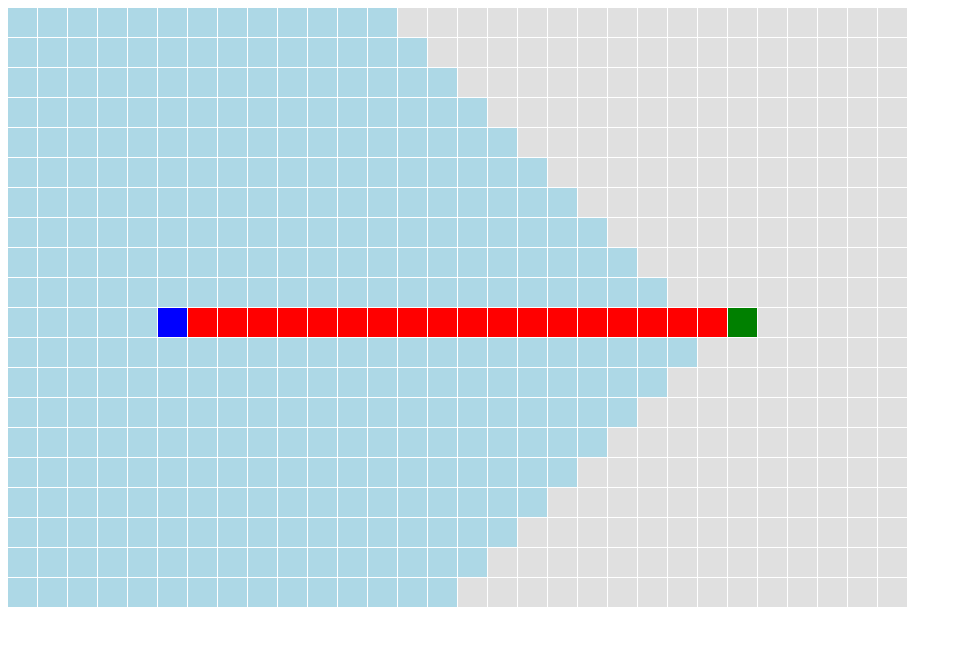
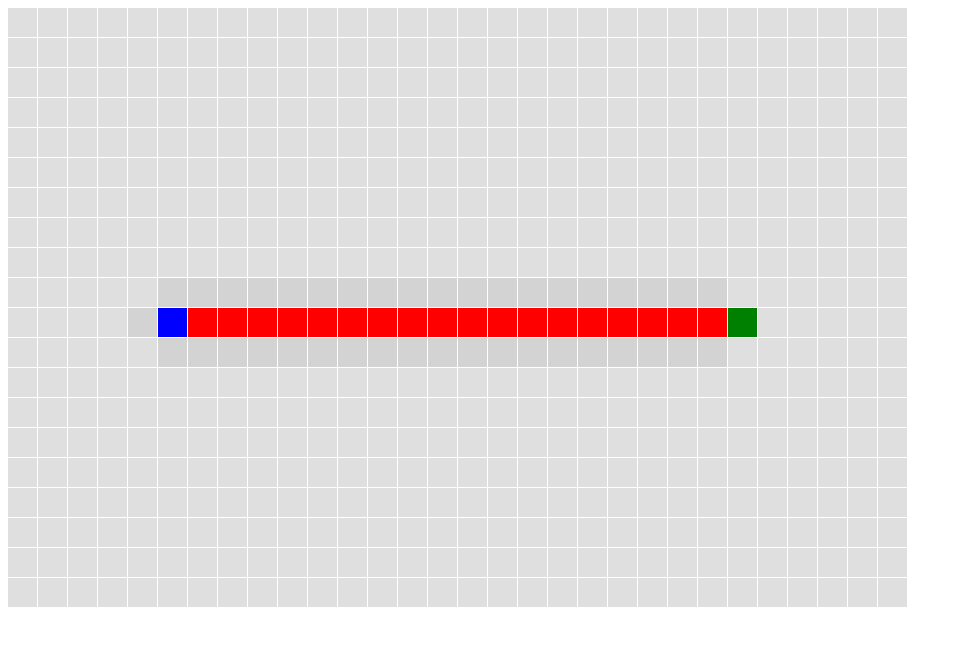
Before and after one commit to dhruvnps/pathfinder, a plain HTML site: page index.html in a window 1280 px wide. Shown: the whole page, without its empty margins (0-962 px from the left). Drawn offline with Linux system fonts and the light colour scheme.

Commit message:
a star implemented

```diff
--- /dev/null
+++ b/algorithms/a-star.js
@@ -0,0 +1,84 @@
+class AStar {
+
+    static break = false
+    static timer = ms => new Promise(res => setTimeout(res, ms))
+
+    static async astar(start, end, graph) {
+        this.break = false
+
+        var fScore = { start: 0 },
+            gScore = { start: 0 },
+            visited = { start: true },
+            heap = new Heap((a, b) => fScore[a] - fScore[b]),
+            path = {}
+
+        heap.push(start)
+        gScore[start] = 0
+        fScore[start] = Math.abs(start[0] - end[0])
+            + Math.abs(start[1] - end[1])
+
+
+        while (!heap.empty()) {
+            var node = heap.pop()
+            visited[node] = true;
+
+            var type = graph[node[1]][node[0]]
+            if (type == END) {
+                return [path, node]
+            } else if (node != start) {
+                block(node[0], node[1], VISUAL.done)
+            }
+
+            for (var idx = 0; idx < DELTAS.length; idx++) {
+                if (this.break) return
+                await this.timer(DELAY.search)
+
+                var [dx, dy] = DELTAS[idx],
+                    n = [node[0] + dx, node[1] + dy]
+
+                if (0 <= n[0] && n[0] < graph[0].length &&
+                    0 <= n[1] && n[1] < graph.length) {
+                    var type = graph[n[1]][n[0]]
+                    if (!(n.toString() in visited) &&
+                        type == EMPTY || type == END) {
+
+                        var ng = gScore[node] + 1
+                        if (!(n.toString() in gScore) ||
+                            ng < gScore[n]) {
+                            path[n] = node
+                            gScore[n] = ng
+                            fScore[n] = gScore[n]
+                                + Math.abs(n[0] - end[0])
+                                + Math.abs(n[1] - end[1])
+                            if (!(n.toString() in heap)) {
+                                heap.push(n)
+                                if (type != END)
+                                    block(n[0], n[1], VISUAL.edge)
+                            }
+                        }
+                    }
+                }
+            }
+        }
+    }
+
+    static breakRun() {
+        this.break = true
+    }
+
+    static async shortest(graph, start_x, start_y, end_x, end_y) {
+        await this.timer(Math.max(DELAY.search, DELAY.path))
+        var ret = await this.astar(
+            [start_x, start_y], [end_x, end_y], graph
+        )
+        if (ret) {
+            var [path, node] = ret
+            while (!this.break) {
+                await this.timer(DELAY.path)
+                var node = path[node]
+                if (node[0] == start_x && node[1] == start_y) return
+                block(node[0], node[1], VISUAL.path)
+            }
+        } draw(graph)
+    }
+}
--- a/algorithms/breadth-first.js
+++ b/algorithms/breadth-first.js
@@ -3,33 +3,36 @@ class BreadthFirst {
     static break = false
     static timer = ms => new Promise(res => setTimeout(res, ms))
 
-    static async bfs(start, graph, delay) {
-        await this.timer(delay)
+    static async bfs(start, graph) {
+        this.break = false
 
-        var queue = [start]
-        var visited = { start: true }
-        var path = {}
+        var queue = [start],
+            visited = { start: true },
+            path = {}
 
-        this.break = false
-        while (!this.break) {
-            if (queue.length == 0) return
-            await this.timer(delay)
-
+        while (queue.length > 0) {
             var node = queue.shift()
-            if (node != start) block(node[0], node[1], SCAN)
+            if (node != start) block(node[0], node[1], VISUAL.done)
 
             for (var idx = 0; idx < DELTAS.length; idx++) {
-                var [dx, dy] = DELTAS[idx]
-                var n = [node[0] + dx, node[1] + dy]
+                if (this.break) return
+                await this.timer(DELAY.search)
 
-                if (0 <= n[0] && n[0] < SIZE_X &&
-                    0 <= n[1] && n[1] < SIZE_Y) {
+                var [dx, dy] = DELTAS[idx],
+                    n = [node[0] + dx, node[1] + dy]
+
+                if (0 <= n[0] && n[0] < graph[0].length &&
+                    0 <= n[1] && n[1] < graph.length) {
                     var type = graph[n[1]][n[0]]
                     if (!(n.toString() in visited)) {
+
                         path[n] = node
+
                         if (type == EMPTY) {
                             visited[n] = true
                             queue.push(n)
+                            block(n[0], n[1], VISUAL.edge)
+
                         } else if (type == END) {
                             return [path, n]
                         }
@@ -37,27 +40,23 @@ class BreadthFirst {
                 }
             }
         }
-        this.break = false
-        draw(graph)
     }
 
     static breakRun() {
         this.break = true
     }
 
-    static async shortest(graph, delay = 5) {
-        var start = [S.x, S.y]
-        var ret = await this.bfs(start, graph, delay)
+    static async shortest(graph, start_x, start_y) {
+        await this.timer(Math.max(DELAY.search, DELAY.path))
+        var ret = await this.bfs([start_x, start_y], graph)
         if (ret) {
             var [path, node] = ret
             while (!this.break) {
-                await this.timer(delay * 2)
+                await this.timer(DELAY.path)
                 var node = path[node]
-                if (node[0] == start[0] && node[1] == start[1]) return
-                block(node[0], node[1], PATH)
+                if (node[0] == start_x && node[1] == start_y) return
+                block(node[0], node[1], VISUAL.path)
             }
-            this.break = false
-            draw(graph)
-        }
+        } draw(graph)
     }
 }
--- a/index.js
+++ b/index.js
@@ -1,57 +1,56 @@
-canvas = document.getElementById('canvas')
-ctx = canvas.getContext('2d')
+const canvas = document.getElementById('canvas')
+const ctx = canvas.getContext('2d')
+
+var algorithm
+
+algorithm = !true ? BreadthFirst : AStar
 
 EMPTY = 0, WALL = 1, START = 2, END = 3
+DELTAS = [[0, 1], [1, 0], [0, -1], [-1, 0]]
 
-COLORS = {
-    [EMPTY]: '#e0e0e0',
-    [START]: 'blue',
-    [END]: 'green',
-    [WALL]: 'black',
+DELAY = { search: 4, path: 10 }
+VISUAL = {
+    path: 'red',
+    done: 'lightblue',
+    edge: 'lightgrey',
 }
 
-PATH = 'red'
-SCAN = 'lightblue'
+const
+    size = { x: 30, y: 20 },
+    unit = 30,
+    gap = 1,
+    start = { x: 5, y: 10 },
+    end = { x: 24, y: 10 },
+    graph_colors = {
+        [EMPTY]: '#dfdfdf',
+        [START]: 'blue',
+        [END]: 'green',
+        [WALL]: 'black',
+    }
 
-SIZE_X = 30
-SIZE_Y = 20
-
-S = { x: 5, y: 10 }
-E = { x: 24, y: 10 }
-
-UNIT = 30
-GAP = 1
-
-SCALE_X = SIZE_X * UNIT
-SCALE_Y = SIZE_Y * UNIT
-
-DELTAS = [[0, 1], [1, 0], [0, -1], [-1, 0]]
-
-setup()
-
-function setup() {
-    canvas.width = SCALE_X
-    canvas.height = SCALE_Y
-    var graph = Array(SIZE_Y).fill().map(() => Array(SIZE_X).fill(EMPTY))
-    graph[S.y][S.x] = START
-    graph[E.y][E.x] = END
+window.onload = function () {
+    canvas.width = size.x * unit
+    canvas.height = size.y * unit
+    var graph = Array(size.y).fill().map(() => Array(size.x).fill(EMPTY))
+    graph[start.y][start.x] = START
+    graph[end.y][end.x] = END
     draw(graph)
     listener(graph)
 }
 
 function listener(graph) {
-    BreadthFirst.shortest(graph)
+    algorithm.shortest(graph, start.x, start.y, end.x, end.y)
 
-    var down = false
-    var erase = false
-    var x, y;
+    var down = false,
+        erase = false,
+        x, y;
     document.addEventListener('mouseup', () => {
-        BreadthFirst.shortest(graph)
+        algorithm.shortest(graph, start.x, start.y, end.x, end.y)
 
         down = false
     })
     document.addEventListener('mousedown', e => {
-        BreadthFirst.breakRun()
+        algorithm.breakRun()
 
         down = true
         x = mouse(e).x
@@ -78,20 +77,20 @@ function edit(graph, x, y, type) {
 
 function mouse(e) {
     rect = canvas.getBoundingClientRect()
-    x = Math.floor((e.clientX - rect.left) / UNIT)
-    y = Math.floor((e.clientY - rect.top) / UNIT)
+    x = Math.floor((e.clientX - rect.left) / unit)
+    y = Math.floor((e.clientY - rect.top) / unit)
     return { x: x, y: y }
 }
 
 function draw(graph) {
-    for (var y = 0; y < SIZE_Y; y++) {
-        for (var x = 0; x < SIZE_X; x++) {
-            block(x, y, COLORS[graph[y][x]])
+    for (var y = 0; y < size.y; y++) {
+        for (var x = 0; x < size.x; x++) {
+            block(x, y, graph_colors[graph[y][x]])
         }
     }
 }
 
 function block(x, y, color) {
     ctx.fillStyle = color
-    ctx.fillRect(x * UNIT, y * UNIT, UNIT - GAP, UNIT - GAP)
+    ctx.fillRect(x * unit, y * unit, unit - gap, unit - gap)
 }
--- /dev/null
+++ b/modules/heap.js
@@ -0,0 +1,375 @@
+// Generated by CoffeeScript 1.8.0
+(function() {
+  var Heap, defaultCmp, floor, heapify, heappop, heappush, heappushpop, heapreplace, insort, min, nlargest, nsmallest, updateItem, _siftdown, _siftup;
+
+  floor = Math.floor, min = Math.min;
+
+
+  /*
+  Default comparison function to be used
+   */
+
+  defaultCmp = function(x, y) {
+    if (x < y) {
+      return -1;
+    }
+    if (x > y) {
+      return 1;
+    }
+    return 0;
+  };
+
+
+  /*
+  Insert item x in list a, and keep it sorted assuming a is sorted.
+
+  If x is already in a, insert it to the right of the rightmost x.
+
+  Optional args lo (default 0) and hi (default a.length) bound the slice
+  of a to be searched.
+   */
+
+  insort = function(a, x, lo, hi, cmp) {
+    var mid;
+    if (lo == null) {
+      lo = 0;
+    }
+    if (cmp == null) {
+      cmp = defaultCmp;
+    }
+    if (lo < 0) {
+      throw new Error('lo must be non-negative');
+    }
+    if (hi == null) {
+      hi = a.length;
+    }
+    while (lo < hi) {
+      mid = floor((lo + hi) / 2);
+      if (cmp(x, a[mid]) < 0) {
+        hi = mid;
+      } else {
+        lo = mid + 1;
+      }
+    }
+    return ([].splice.apply(a, [lo, lo - lo].concat(x)), x);
+  };
+
+
+  /*
+  Push item onto heap, maintaining the heap invariant.
+   */
+
+  heappush = function(array, item, cmp) {
+    if (cmp == null) {
+      cmp = defaultCmp;
+    }
+    array.push(item);
+    return _siftdown(array, 0, array.length - 1, cmp);
+  };
+
+
+  /*
+  Pop the smallest item off the heap, maintaining the heap invariant.
+   */
+
+  heappop = function(array, cmp) {
+    var lastelt, returnitem;
+    if (cmp == null) {
+      cmp = defaultCmp;
+    }
+    lastelt = array.pop();
+    if (array.length) {
+      returnitem = array[0];
+      array[0] = lastelt;
+      _siftup(array, 0, cmp);
+    } else {
+      returnitem = lastelt;
+    }
+    return returnitem;
+  };
+
+
+  /*
+  Pop and return the current smallest value, and add the new item.
+
+  This is more efficient than heappop() followed by heappush(), and can be
+  more appropriate when using a fixed size heap. Note that the value
+  returned may be larger than item! That constrains reasonable use of
+  this routine unless written as part of a conditional replacement:
+      if item > array[0]
+        item = heapreplace(array, item)
+   */
+
+  heapreplace = function(array, item, cmp) {
+    var returnitem;
+    if (cmp == null) {
+      cmp = defaultCmp;
+    }
+    returnitem = array[0];
+    array[0] = item;
+    _siftup(array, 0, cmp);
+    return returnitem;
+  };
+
+
+  /*
+  Fast version of a heappush followed by a heappop.
+   */
+
+  heappushpop = function(array, item, cmp) {
+    var _ref;
+    if (cmp == null) {
+      cmp = defaultCmp;
+    }
+    if (array.length && cmp(array[0], item) < 0) {
+      _ref = [array[0], item], item = _ref[0], array[0] = _ref[1];
+      _siftup(array, 0, cmp);
+    }
+    return item;
+  };
+
+
+  /*
+  Transform list into a heap, in-place, in O(array.length) time.
+   */
+
+  heapify = function(array, cmp) {
+    var i, _i, _j, _len, _ref, _ref1, _results, _results1;
+    if (cmp == null) {
+      cmp = defaultCmp;
+    }
+    _ref1 = (function() {
+      _results1 = [];
+      for (var _j = 0, _ref = floor(array.length / 2); 0 <= _ref ? _j < _ref : _j > _ref; 0 <= _ref ? _j++ : _j--){ _results1.push(_j); }
+      return _results1;
+    }).apply(this).reverse();
+    _results = [];
+    for (_i = 0, _len = _ref1.length; _i < _len; _i++) {
+      i = _ref1[_i];
+      _results.push(_siftup(array, i, cmp));
+    }
+    return _results;
+  };
+
+
+  /*
+  Update the position of the given item in the heap.
+  This function should be called every time the item is being modified.
+   */
+
+  updateItem = function(array, item, cmp) {
+    var pos;
+    if (cmp == null) {
+      cmp = defaultCmp;
+    }
+    pos = array.indexOf(item);
+    if (pos === -1) {
+      return;
+    }
+    _siftdown(array, 0, pos, cmp);
+    return _siftup(array, pos, cmp);
+  };
+
+
+  /*
+  Find the n largest elements in a dataset.
+   */
+
+  nlargest = function(array, n, cmp) {
+    var elem, result, _i, _len, _ref;
+    if (cmp == null) {
+      cmp = defaultCmp;
+    }
+    result = array.slice(0, n);
+    if (!result.length) {
+      return result;
+    }
+    heapify(result, cmp);
+    _ref = array.slice(n);
+    for (_i = 0, _len = _ref.length; _i < _len; _i++) {
+      elem = _ref[_i];
+      heappushpop(result, elem, cmp);
+    }
+    return result.sort(cmp).reverse();
+  };
+
+
+  /*
+  Find the n smallest elements in a dataset.
+   */
+
+  nsmallest = function(array, n, cmp) {
+    var elem, i, los, result, _i, _j, _len, _ref, _ref1, _results;
+    if (cmp == null) {
+      cmp = defaultCmp;
+    }
+    if (n * 10 <= array.length) {
+      result = array.slice(0, n).sort(cmp);
+      if (!result.length) {
+        return result;
+      }
+      los = result[result.length - 1];
+      _ref = array.slice(n);
+      for (_i = 0, _len = _ref.length; _i < _len; _i++) {
+        elem = _ref[_i];
+        if (cmp(elem, los) < 0) {
+          insort(result, elem, 0, null, cmp);
+          result.pop();
+          los = result[result.length - 1];
+        }
+      }
+      return result;
+    }
+    heapify(array, cmp);
+    _results = [];
+    for (i = _j = 0, _ref1 = min(n, array.length); 0 <= _ref1 ? _j < _ref1 : _j > _ref1; i = 0 <= _ref1 ? ++_j : --_j) {
+      _results.push(heappop(array, cmp));
+    }
+    return _results;
+  };
+
+  _siftdown = function(array, startpos, pos, cmp) {
+    var newitem, parent, parentpos;
+    if (cmp == null) {
+      cmp = defaultCmp;
+    }
+    newitem = array[pos];
+    while (pos > startpos) {
+      parentpos = (pos - 1) >> 1;
+      parent = array[parentpos];
+      if (cmp(newitem, parent) < 0) {
+        array[pos] = parent;
+        pos = parentpos;
+        continue;
+      }
+      break;
+    }
+    return array[pos] = newitem;
+  };
+
+  _siftup = function(array, pos, cmp) {
+    var childpos, endpos, newitem, rightpos, startpos;
+    if (cmp == null) {
+      cmp = defaultCmp;
+    }
+    endpos = array.length;
+    startpos = pos;
+    newitem = array[pos];
+    childpos = 2 * pos + 1;
+    while (childpos < endpos) {
+      rightpos = childpos + 1;
+      if (rightpos < endpos && !(cmp(array[childpos], array[rightpos]) < 0)) {
+        childpos = rightpos;
+      }
+      array[pos] = array[childpos];
+      pos = childpos;
+      childpos = 2 * pos + 1;
+    }
+    array[pos] = newitem;
+    return _siftdown(array, startpos, pos, cmp);
+  };
+
+  Heap = (function() {
+    Heap.push = heappush;
+
+    Heap.pop = heappop;
+
+    Heap.replace = heapreplace;
+
+    Heap.pushpop = heappushpop;
+
+    Heap.heapify = heapify;
+
+    Heap.updateItem = updateItem;
+
+    Heap.nlargest = nlargest;
+
+    Heap.nsmallest = nsmallest;
+
+    function Heap(cmp) {
+      this.cmp = cmp != null ? cmp : defaultCmp;
+      this.nodes = [];
+    }
+
+    Heap.prototype.push = function(x) {
+      return heappush(this.nodes, x, this.cmp);
+    };
+
+    Heap.prototype.pop = function() {
+      return heappop(this.nodes, this.cmp);
+    };
+
+    Heap.prototype.peek = function() {
+      return this.nodes[0];
+    };
+
+    Heap.prototype.contains = function(x) {
+      return this.nodes.indexOf(x) !== -1;
+    };
+
+    Heap.prototype.replace = function(x) {
+      return heapreplace(this.nodes, x, this.cmp);
+    };
+
+    Heap.prototype.pushpop = function(x) {
+      return heappushpop(this.nodes, x, this.cmp);
+    };
+
+    Heap.prototype.heapify = function() {
+      return heapify(this.nodes, this.cmp);
+    };
+
+    Heap.prototype.updateItem = function(x) {
+      return updateItem(this.nodes, x, this.cmp);
+    };
+
+    Heap.prototype.clear = function() {
+      return this.nodes = [];
+    };
+
+    Heap.prototype.empty = function() {
+      return this.nodes.length === 0;
+    };
+
+    Heap.prototype.size = function() {
+      return this.nodes.length;
+    };
+
+    Heap.prototype.clone = function() {
+      var heap;
+      heap = new Heap();
+      heap.nodes = this.nodes.slice(0);
+      return heap;
+    };
+
+    Heap.prototype.toArray = function() {
+      return this.nodes.slice(0);
+    };
+
+    Heap.prototype.insert = Heap.prototype.push;
+
+    Heap.prototype.top = Heap.prototype.peek;
+
+    Heap.prototype.front = Heap.prototype.peek;
+
+    Heap.prototype.has = Heap.prototype.contains;
+
+    Heap.prototype.copy = Heap.prototype.clone;
+
+    return Heap;
+
+  })();
+
+  (function(root, factory) {
+    if (typeof define === 'function' && define.amd) {
+      return define([], factory);
+    } else if (typeof exports === 'object') {
+      return module.exports = factory();
+    } else {
+      return root.Heap = factory();
+    }
+  })(this, function() {
+    return Heap;
+  });
+
+}).call(this);
```
Also changed, not shown: index.html (+3 -0 lines).
